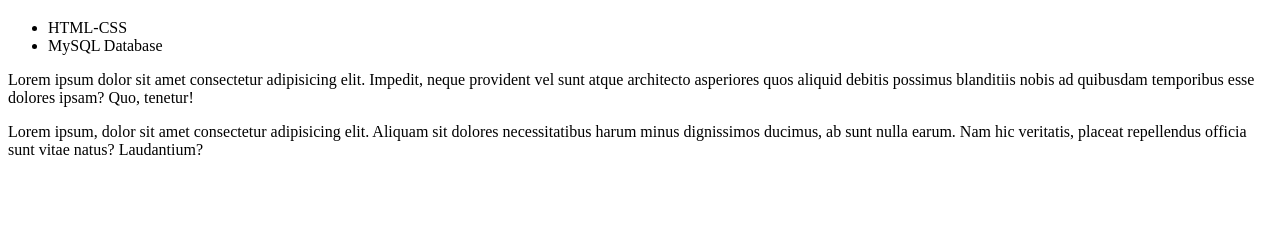
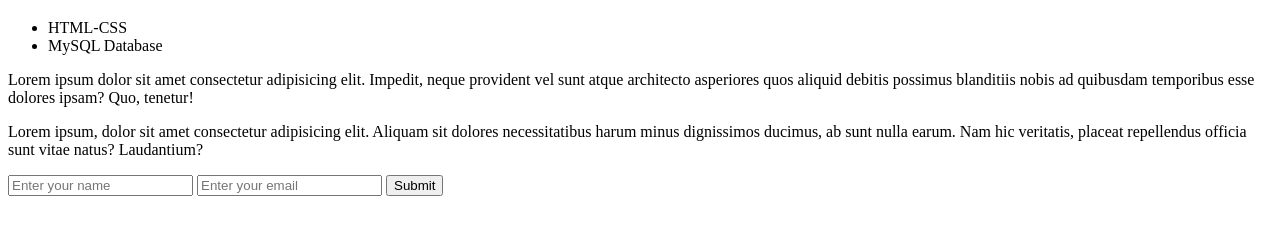
Before and after one commit to NohaEltohamy/ISI_2026, a plain HTML site: page index.html in a window 1280 px wide. Shown: the part 61-296 px from the top of the page. Drawn offline with Linux system fonts and the light colour scheme.

Commit message:
Extra feature to index file by adding form

```diff
--- a/index.html
+++ b/index.html
@@ -11,8 +11,13 @@
         <li>HTML-CSS</li>
         <li>MySQL Database</li>
     </uL>
+
     <p>Lorem ipsum dolor sit amet consectetur adipisicing elit. Impedit, neque provident vel sunt atque architecto asperiores quos aliquid debitis possimus blanditiis nobis ad quibusdam temporibus esse dolores ipsam? Quo, tenetur!</p>
     <p>Lorem ipsum, dolor sit amet consectetur adipisicing elit. Aliquam sit dolores necessitatibus harum minus dignissimos ducimus, ab sunt nulla earum. Nam hic veritatis, placeat repellendus officia sunt vitae natus? Laudantium?</p>
-
+    <form action="" mmethod="post">
+        <input type="text" placeholder="Enter your name">
+        <input type="email" placeholder="Enter your email">
+        <input type="submit" value="Submit">
+    </form>
 </body>
 </html>
```
